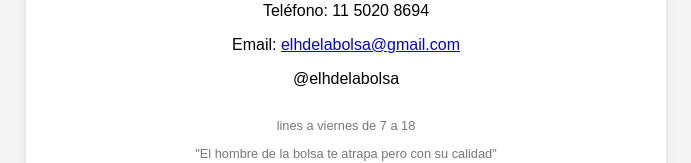
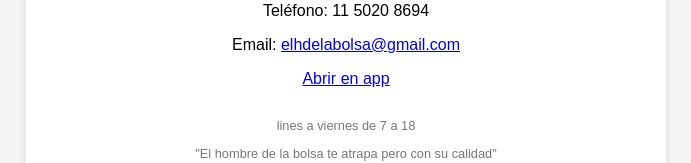
Before and after one commit to amasciot/elhombredelabolsa, a plain HTML site: page Index.html in a window 1280 px wide. Shown: the part 455-618 px from the top of the page, without its empty margins (294-985 px from the left). Drawn offline with Linux system fonts and the light colour scheme.

Commit message:
Update Index.html

```diff
--- a/Index.html
+++ b/Index.html
@@ -43,7 +43,7 @@
     <p>¡Contáctanos hoy para más información!</p>
     <p>Teléfono: <a href="https://wa.me/5491150208694" target="_blank" class="whatsapp-link">11 5020 8694</a></p>
     <p>Email: <a href="mailto:elhdelabolsa@gmail.com">elhdelabolsa@gmail.com</a></p>
-    <p>@elhdelabolsa</p>
+    <a href="instagram://user?username=elhdelabolsa" target="_blank">Abrir en app</a>
 </div>
 
     <div class="footer">
```
